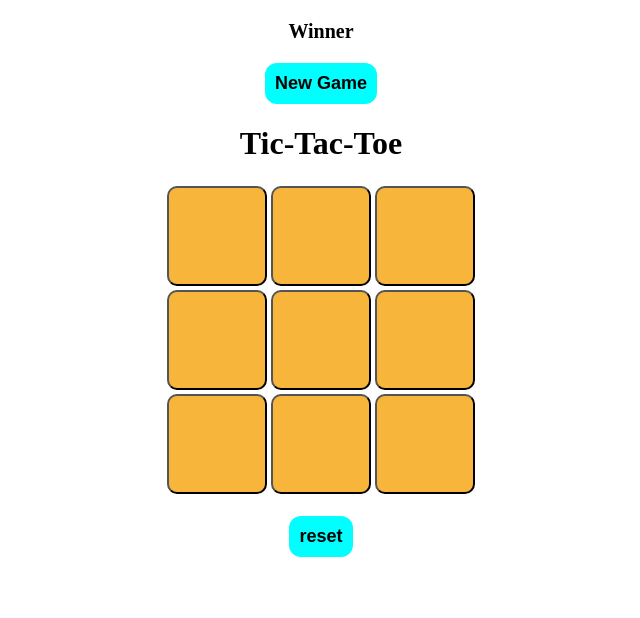
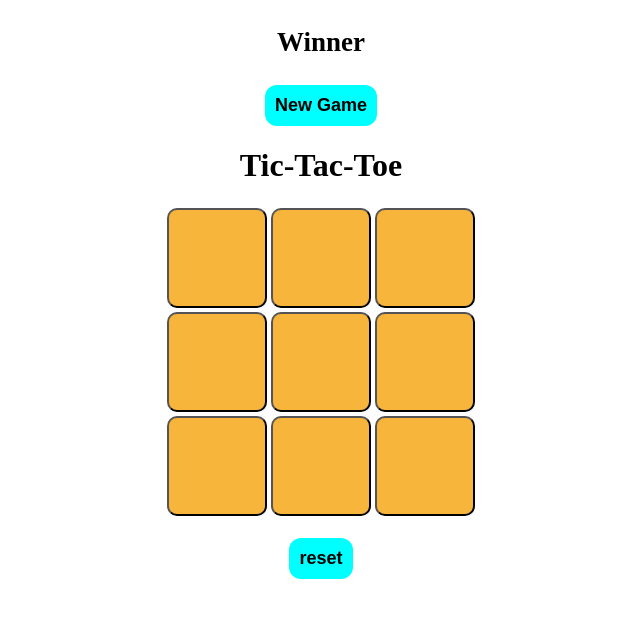
Before and after one commit to Madan150/Tic-Tac-Toe-game, a plain HTML site: page index.html in a window 1280 px wide. Shown: the whole page, without its empty margins (319-959 px from the left). Drawn offline with Linux system fonts and the light colour scheme.

Commit message:
Update tic tac toe.css

```diff
--- a/tic tac toe.css
+++ b/tic tac toe.css
@@ -38,7 +38,7 @@
     border-radius: 12px;
  }
  #msg{
-    font-size: 20px;
+    font-size: 27px;
     font-weight: bolder;
  }
  #resetbtn{
```
